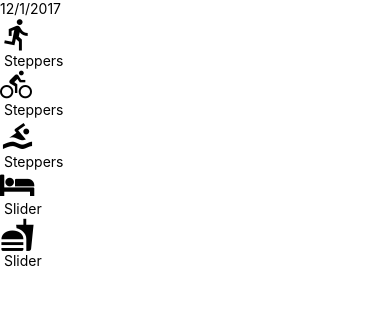
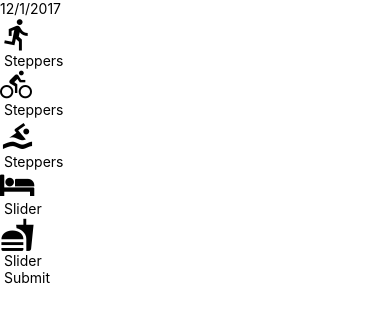
Before and after one commit to phiendp/fitness, a React Native app: screen / in a window 390 px wide. Shown: the top 322 px of the page. Built offline with nearby package versions, Linux system fonts and the light colour scheme.

Commit message:
Init Submit btn

```diff
--- a/components/AddEntry.js
+++ b/components/AddEntry.js
@@ -1,10 +1,19 @@
 import React, { Component } from 'react'
-import { View } from 'react-native'
-import { getMetricMetaInfo } from '../utils/helpers'
+import { View, TouchableOpacity, Text } from 'react-native'
+import { getMetricMetaInfo, timeToString } from '../utils/helpers'
 import Slider from './Slider'
 import Steppers from './Steppers'
 import DateHeader from './DateHeader'
 
+
+function SubmitBtn({ onPress }) {
+  return (
+    <TouchableOpacity
+      onPress={onPress}>
+        <Text> Submit </Text>
+    </TouchableOpacity>
+  )
+}
 
 export default class AddEntry extends Component {
   state = {
@@ -43,6 +52,19 @@
     }))
   }
 
+  submit = () => {
+    const key = timeToString()
+    const entry = this.state
+
+    this.setState(() => ({
+      run: 0,
+      bike: 0,
+      swin: 0,
+      sleep: 0,
+      eat: 0,
+    }))
+  }
+
   render() {
     const metaInfo = getMetricMetaInfo()
 
@@ -71,6 +93,7 @@
             </View>
           )
         })}
+        <SubmitBtn onPress={this.submit} />
       </View>
     )
   }
```
